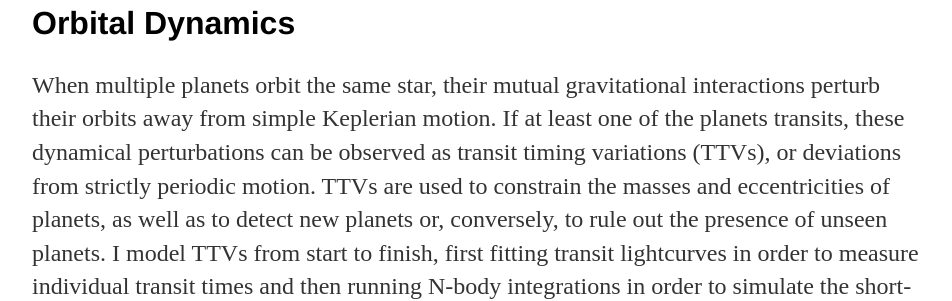
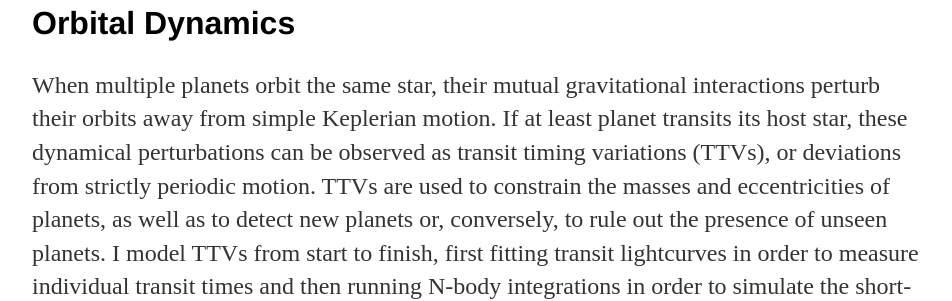
Before and after one commit to gjgilbert/gjgilbert.github.io, a Jekyll site: the page built from research/index.html, in a window 1280 px wide. Shown: the part 767-1068 px from the top of the page, without its empty margins (160-1112 px from the left). Built offline with Jekyll 4.4.1, drawn with Linux system fonts in a browser that asks for light colours; some of the changed text lies outside the part shown.

Commit message:
Update index.html

```diff
--- a/research/index.html
+++ b/research/index.html
@@ -39,7 +39,7 @@
 	<p><img src="/images/gallery.png" style="max-width:100%;height:auto;"></p>
 
 	<h2>Orbital Dynamics</h2>
-	<p>When multiple planets orbit the same star, their mutual gravitational interactions perturb their orbits away from simple Keplerian motion. If at least one of the planets transits, these dynamical perturbations can be observed as transit timing variations (TTVs), or deviations from strictly periodic motion. TTVs are used to constrain the masses and eccentricities of planets, as well as to detect new planets or, conversely, to rule out the presence of unseen planets. I model TTVs from start to finish, first fitting transit lightcurves in order to measure individual transit times and then running N-body integrations in order to simulate the short-term dynamical behavior and long-term dynamical stability of each system.</p>
+	<p>When multiple planets orbit the same star, their mutual gravitational interactions perturb their orbits away from simple Keplerian motion. If at least planet transits its host star, these dynamical perturbations can be observed as transit timing variations (TTVs), or deviations from strictly periodic motion. TTVs are used to constrain the masses and eccentricities of planets, as well as to detect new planets or, conversely, to rule out the presence of unseen planets. I model TTVs from start to finish, first fitting transit lightcurves in order to measure individual transit times and then running N-body integrations in order to simulate the short-term dynamical behavior and long-term dynamical stability of each system.</p>
 
 	<div class="row">
 	  <div class="column">
```
